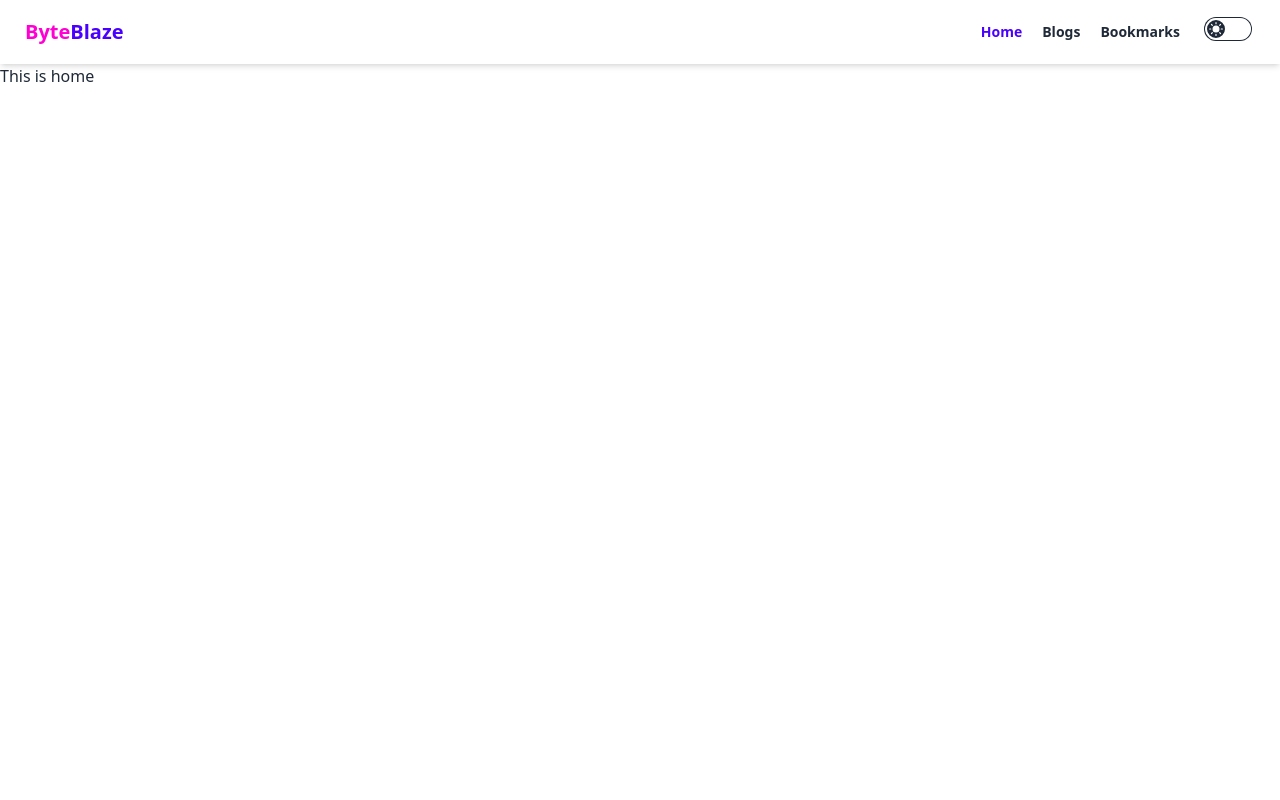
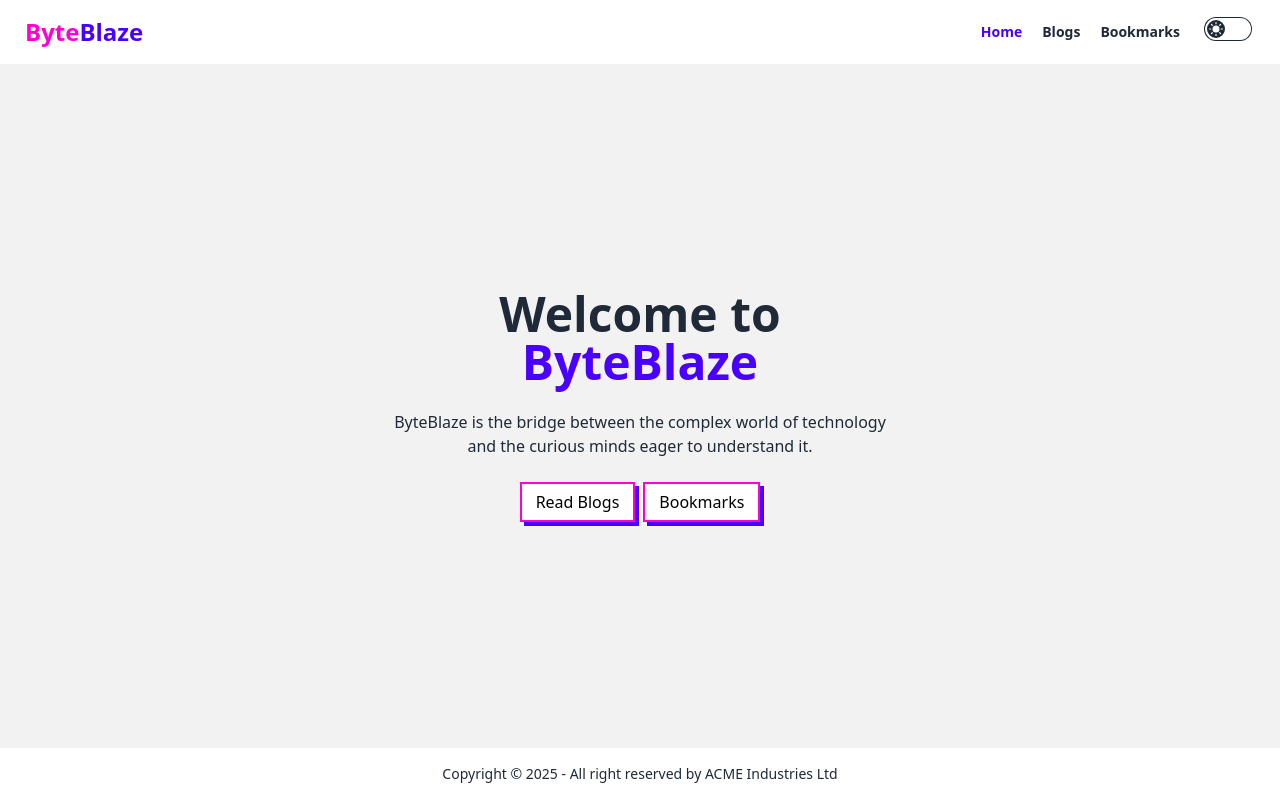
Before and after one commit to ShahariarSohan/byteblaze-app-project, a React (Vite) app: page / in a window 1280 px wide. Built offline with nearby package versions, Linux system fonts and the light colour scheme.

Commit message:
banner and footer added

```diff
--- /dev/null
+++ b/src/components/Banner.jsx
@@ -0,0 +1,44 @@
+import React from "react";
+import { Link } from "react-router-dom";
+
+const Banner = () => {
+  return (
+    <div className="hero bg-base-200 min-h-[calc(100vh-116px)]">
+      <div className="hero-content text-center">
+        <div className="max-w-lg">
+          <h1 className="text-5xl font-bold">
+            Welcome to <span className="text-primary">ByteBlaze</span>
+          </h1>
+          <p className="py-6">
+            ByteBlaze is the bridge between the complex world of technology and
+            the curious minds eager to understand it.
+          </p>
+          <div className="flex gap-2 justify-center">
+            <Link
+              to="/blog"
+              class="relative inline-block px-4 py-2 font-medium group"
+            >
+              <span class="absolute inset-0 w-full h-full transition duration-200 ease-out transform translate-x-1 translate-y-1 bg-primary group-hover:-translate-x-0 group-hover:-translate-y-0"></span>
+              <span class="absolute inset-0 w-full h-full bg-white border-2 border-secondary group-hover:bg-primary"></span>
+              <span class="relative text-black group-hover:text-white">
+                Read Blogs
+              </span>
+            </Link>
+            <Link
+              to="/bookmark"
+              class="relative inline-block px-4 py-2 font-medium group"
+            >
+              <span class="absolute inset-0 w-full h-full transition duration-200 ease-out transform translate-x-1 translate-y-1 bg-primary group-hover:-translate-x-0 group-hover:-translate-y-0"></span>
+              <span class="absolute inset-0 w-full h-full bg-white border-2 border-secondary group-hover:bg-primary"></span>
+              <span class="relative text-black group-hover:text-white">
+                Bookmarks
+              </span>
+            </Link>
+          </div>
+        </div>
+      </div>
+    </div>
+  );
+};
+
+export default Banner;
--- /dev/null
+++ b/src/components/Footer.jsx
@@ -0,0 +1,16 @@
+import React from "react";
+
+const Footer = () => {
+  return (
+    <footer className="footer footer-center  text-base-content p-4">
+      <aside>
+        <p>
+          Copyright © {new Date().getFullYear()} - All right reserved by ACME
+          Industries Ltd
+        </p>
+      </aside>
+    </footer>
+  );
+};
+
+export default Footer;
--- a/src/components/Navbar.jsx
+++ b/src/components/Navbar.jsx
@@ -15,7 +15,7 @@ const Navbar = () => {
   return (
     <div className="navbar bg-base-100 shadow-md">
       <div className="flex-1">
-        <a className="btn btn-ghost text-xl text-secondary gap-0">
+        <a className="btn btn-ghost text-2xl text-secondary gap-0 font-bold">
           Byte <span className="text-primary">Blaze</span>
         </a>
       </div>
--- a/src/layout/MainLayout.jsx
+++ b/src/layout/MainLayout.jsx
@@ -1,12 +1,14 @@
 import React from "react";
 import Navbar from "../components/Navbar";
 import { Outlet } from "react-router-dom";
+import Footer from "../components/Footer";
 
 const MainLayout = () => {
   return (
     <div>
       <Navbar></Navbar>
       <Outlet></Outlet>
+      <Footer></Footer>
     </div>
   );
 };
--- a/src/pages/Home.jsx
+++ b/src/pages/Home.jsx
@@ -1,9 +1,10 @@
 import React from "react";
+import Banner from "../components/Banner";
 
 const Home = () => {
   return (
     <div>
-      <h1>This is home</h1>
+      <Banner></Banner>
     </div>
   );
 };
```
